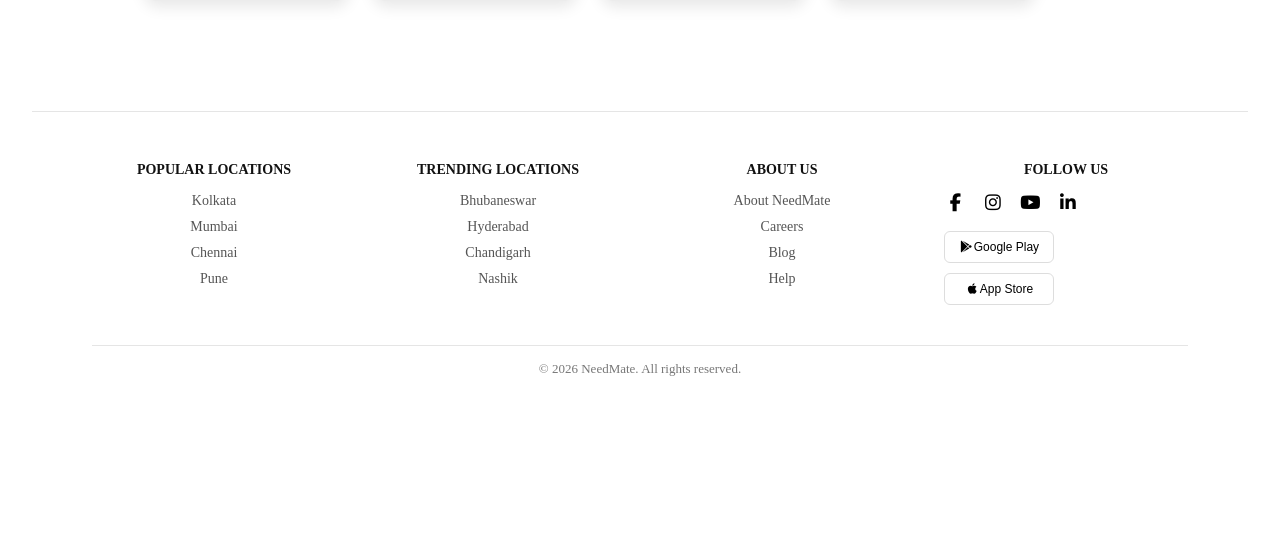
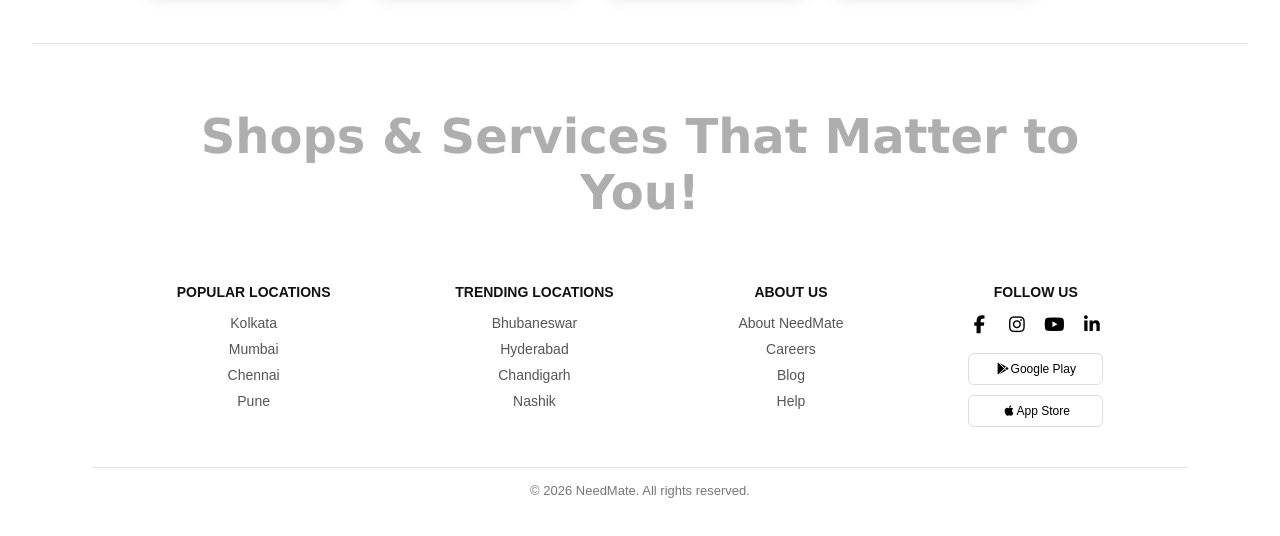
Before and after one commit to kingshukdash123/NeedMet, a React (Vite) app: page / in a window 1280 px wide. Shown: the part 2261-2797 px from the top of the page. Before the commit the page ends 2690 px from the top, so only its background shows below. Built offline with nearby package versions, Linux system fonts and the light colour scheme.

Commit message:
add the footer quote

```diff
--- a/src/components/Footer.jsx
+++ b/src/components/Footer.jsx
@@ -4,6 +4,11 @@
 export default function Footer() {
   return (
     <footer className="footer">
+
+      <div className="footer-quote">
+        Shops & Services That Matter to You!
+      </div>
+
       <div className="footer-container">
 
         {/* Column 1 */}
--- a/src/components/Header.jsx
+++ b/src/components/Header.jsx
@@ -32,9 +32,9 @@
         </nav>
 
         {/* Profile */}
-        <div className="profile">
+        {/* <div className="profile">
           K
-        </div>
+        </div> */}
 
       </div>
     </header>
--- a/src/components/ListingSection.jsx
+++ b/src/components/ListingSection.jsx
@@ -8,7 +8,7 @@
       {/* Header */}
       <div className="listing-header">
         <h2>{title}</h2>
-        <span className="see-all">See All</span>
+        {/* <span className="see-all">See All</span> */}
       </div>
 
       {/* Cards Grid */}
--- a/src/index.css
+++ b/src/index.css
@@ -2,4 +2,6 @@
   margin: 0;
   padding: 0;
   box-sizing: border-box;
+  font-family: sans-serif;
+
 }
--- a/src/style/Footer.css
+++ b/src/style/Footer.css
@@ -1,13 +1,21 @@
 .footer {
   background-color: white;
-  padding: 50px 60px 20px;
-  margin-top: 60px;
+  padding: 0px 60px 20px 60px;
   border-top: 1px solid #e5e5e5;
 }
 
+.footer-quote {
+  padding: 4rem;
+  font-size: 3rem;
+  text-align: center;
+  color: #77777798;
+  font-family: Verdana, Geneva, Tahoma, sans-serif;
+  font-weight: 700;
+}
+
 .footer-container {
-  display: grid;
-  grid-template-columns: repeat(4, 1fr);
+  display: flex;
+  justify-content: space-evenly;
   gap: 40px;
   margin-bottom: 40px;
 }
@@ -67,7 +75,7 @@
 }
 
 .store-btn {
-  width: 45%;
+  width: 100%;
   padding: 8px 12px;
   border: 1px solid #ddd;
   background-color: white;
--- a/src/style/Header.css
+++ b/src/style/Header.css
@@ -2,7 +2,7 @@
   width: 100%;
   background-color: #ffffff;
   border-bottom: 1px solid #eaeaea;
-  padding: 15px 80px;
+  padding: 15px 100px;
   box-sizing: border-box;
   position: sticky;
 }
```
